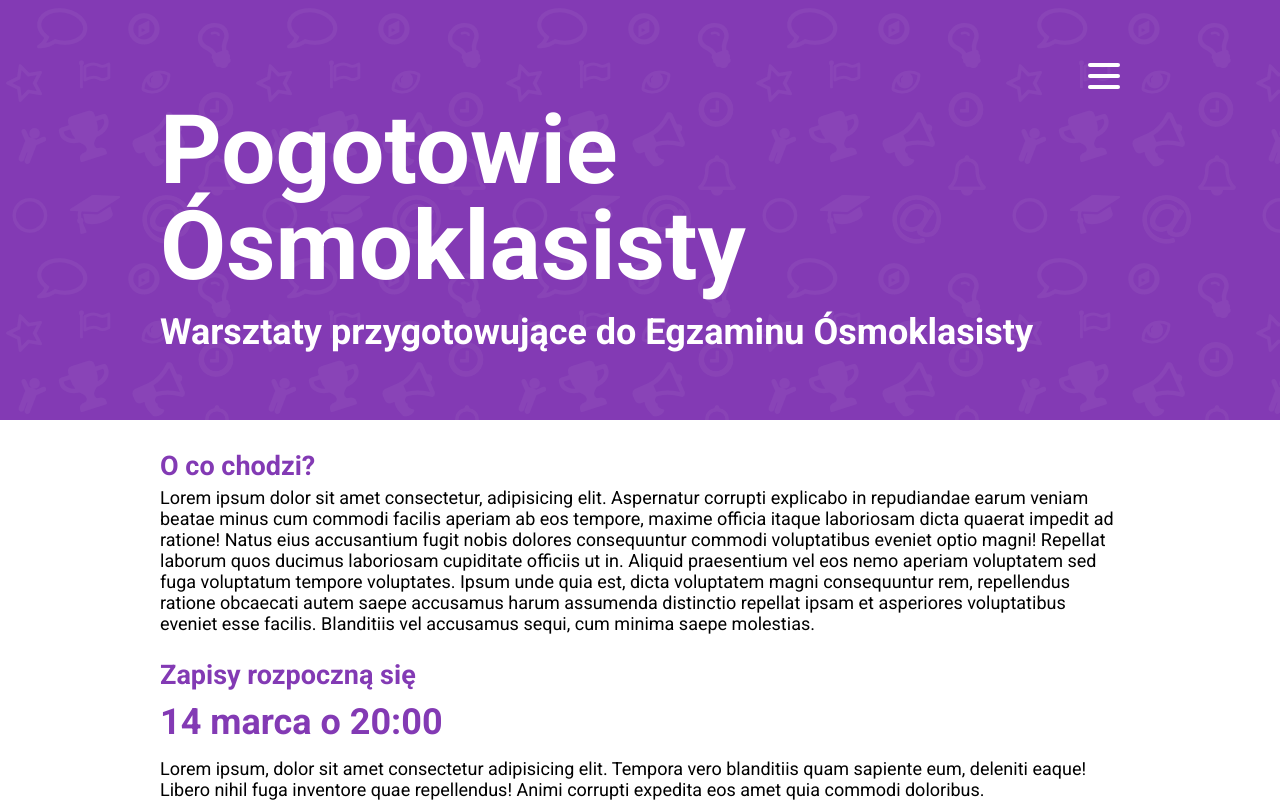
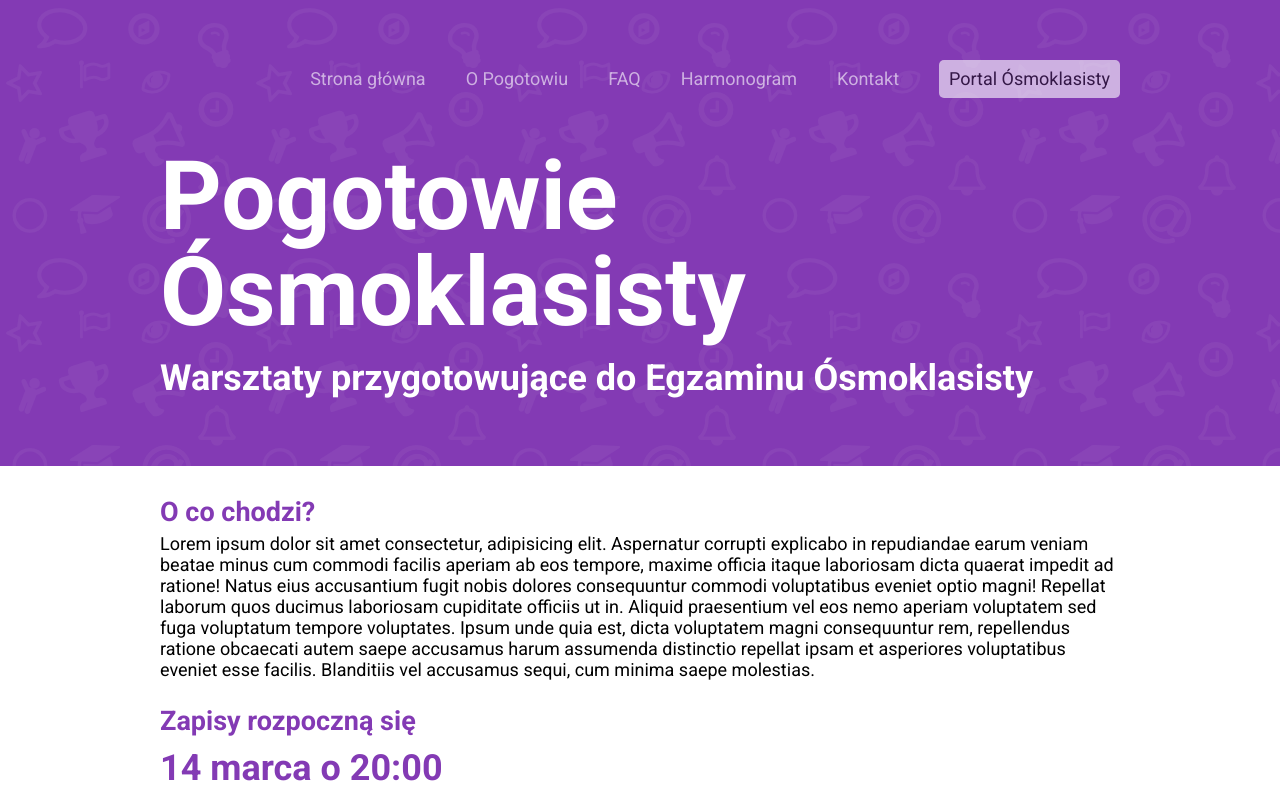
Before and after one commit to stanislawdera/pogotowie-osmoklasisty, a Next.js app: page / in a window 1280 px wide. Shown: the top 802 px of the page. Built offline with nearby package versions, Linux system fonts and the light colour scheme.

Commit message:
Add NavBar

```diff
--- a/components/atoms/MenuButton/MenuButton.styles.js
+++ b/components/atoms/MenuButton/MenuButton.styles.js
@@ -38,4 +38,9 @@ export const StyledMenuButton = styled.button`
       }
     }
   }
+
+  // don't show menu button on desktop
+  ${({ theme }) => theme.media.desktop} {
+    display: none;
+  }
 `;
--- a/components/atoms/Navbar/Navbar.styles.js
+++ b/components/atoms/NavWrapper/NavWrapper.styles.js
@@ -1,6 +1,6 @@
 import styled from "styled-components";
 
-export const Navbar = styled.div`
+export const NavWrapper = styled.div`
   display: flex;
   align-items: flex-end;
   justify-content: flex-end;
--- /dev/null
+++ b/components/molecules/Navbar/Navbar.js
@@ -0,0 +1,21 @@
+import Link from "next/link";
+import React from "react";
+import { StyledNavbar, NavbarItem, NavbarButton } from "./Navbar.styles";
+
+export default function Navbar({ items = [] }) {
+  return (
+    <StyledNavbar>
+      {items.map((item) => (
+        <li key={item.url}>
+          <Link href={item.url} passHref>
+            {item.style == "button" ? (
+              <NavbarButton>{item.name}</NavbarButton>
+            ) : (
+              <NavbarItem>{item.name}</NavbarItem>
+            )}
+          </Link>
+        </li>
+      ))}
+    </StyledNavbar>
+  );
+}
--- /dev/null
+++ b/components/molecules/Navbar/Navbar.styles.js
@@ -0,0 +1,35 @@
+import styled from "styled-components";
+
+export const StyledNavbar = styled.ul`
+  /* Don't display on mobile */
+  display: none;
+
+  ${({ theme }) => theme.media.desktop} {
+    display: flex;
+  }
+  list-style: none;
+  margin-bottom: ${({ theme }) => theme.spacing.xxl};
+  width: 100%;
+  justify-content: flex-end;
+  align-items: center;
+`;
+
+export const NavbarItem = styled.a`
+  display: block;
+  text-decoration: none;
+  color: white;
+  opacity: 0.6;
+  transition: opacity 0.3s ease-in-out;
+  margin-left: ${({ theme }) => theme.spacing.xxl};
+
+  &:hover {
+    opacity: 1;
+  }
+`;
+
+export const NavbarButton = styled(NavbarItem)`
+  padding: ${({ theme }) => theme.spacing.md};
+  background-color: white;
+  color: black;
+  border-radius: 5px;
+`;
--- a/components/molecules/PopNav/PopNav.styles.js
+++ b/components/molecules/PopNav/PopNav.styles.js
@@ -18,6 +18,10 @@ export const StyledPopNav = styled.nav`
     list-style: none;
     text-align: center;
   }
+
+  ${({ theme }) => theme.media.desktop} {
+    display: none;
+  }
 `;
 
 export const PopNavItem = styled.li`
--- a/components/organisms/Navigation/Navigation.js
+++ b/components/organisms/Navigation/Navigation.js
@@ -1,8 +1,9 @@
 import React, { useState } from "react";
-import { Navbar } from "components/atoms/Navbar/Navbar.styles";
 import MenuButton from "components/atoms/MenuButton/MenuButton";
 import PopNav from "components/molecules/PopNav/PopNav";
 import routes from "./routes";
+import { NavWrapper } from "components/atoms/NavWrapper/NavWrapper.styles";
+import Navbar from "components/molecules/Navbar/Navbar";
 
 export default function Navigation() {
   const [isMenuOpen, setIsMenuOpen] = useState(false);
@@ -13,9 +14,13 @@ export default function Navigation() {
   };
 
   return (
-    <Navbar>
+    <NavWrapper>
+      {/* For desktop */}
+      <Navbar items={routes} />
+
+      {/* For mobile screens */}
       <MenuButton isOpen={isMenuOpen} onClick={toggleMenu} />
       <PopNav isOpen={isMenuOpen} items={routes} />
-    </Navbar>
+    </NavWrapper>
   );
 }
--- a/components/organisms/Navigation/routes.js
+++ b/components/organisms/Navigation/routes.js
@@ -22,6 +22,7 @@ const routes = [
   {
     name: "Portal Ósmoklasisty",
     url: "/portal-osmoklasisty",
+    style: "button",
   },
 ];
 
```
